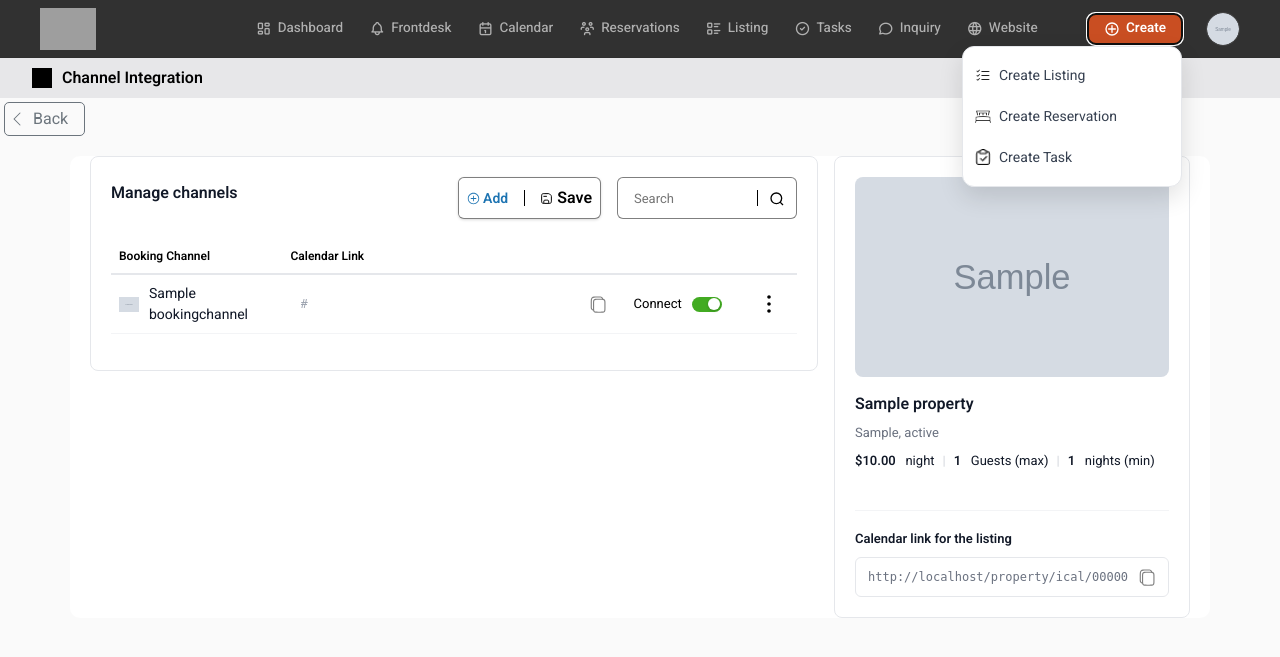
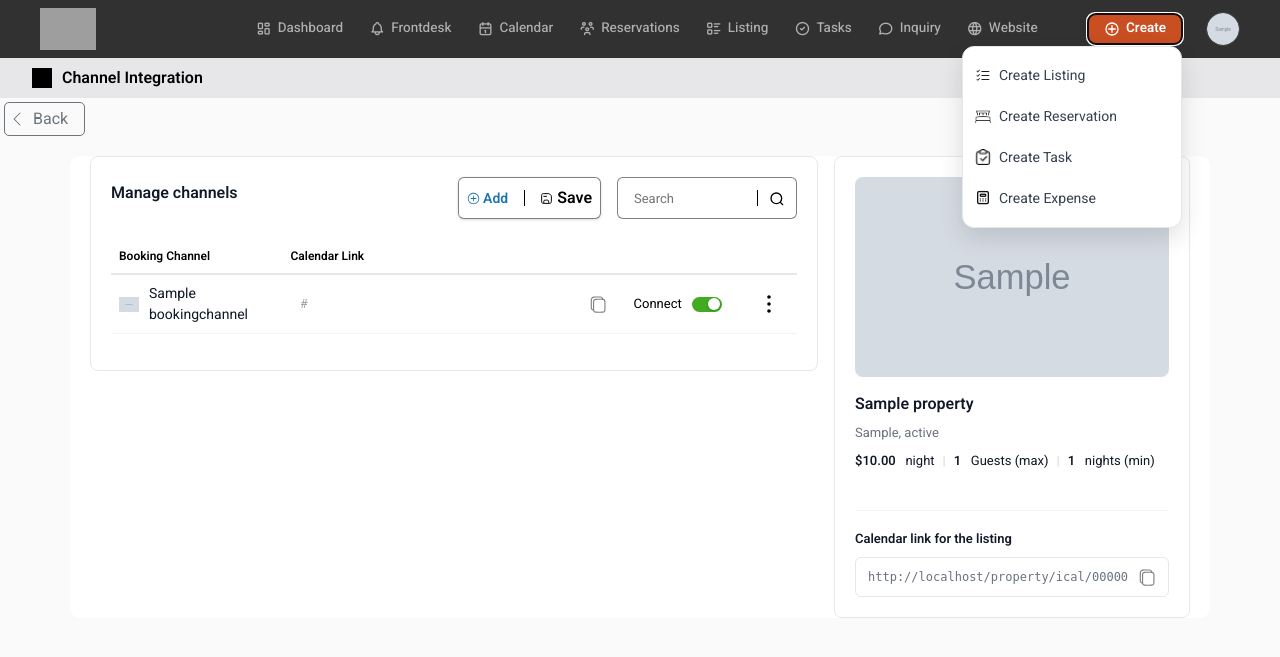
Before and after one commit to favhostadmin/favhost, a Django app: page /manage/00000000-0000-0000-0000-000000000001/ in a window 1280 px wide, after a click on "Create". Shown: the top 657 px of the page. Run offline with Django 5.2, Linux system fonts and the light colour scheme; a user stored in the database is signed in; tables that the repository leaves empty hold one stand-in row (values such as "Sample post"); grey boxes marked "Sample" are stand-in pictures; parts of the project's set-up code (start-up, migrations or seed data) failed here and were passed over; some libraries are stand-ins or nearby versions; grey boxes are pictures that could not be loaded.

Commit message:
feat: implement accounting module with expense management and dashboard reporting tools

```diff
--- a/bookaid/context_processors.py
+++ b/bookaid/context_processors.py
@@ -1,4 +1,5 @@
-from booking.models import Enquiry
+from booking.models import Enquiry, Expense
+from property.models import Property
 from django.db.models import Q
 from accounts.utils import get_visible_user_ids
 from accounts.models import CoHost
@@ -9,10 +10,15 @@ def enquiry_counts(request):
     Add enquiry counts and co-host flag to template context for all views.
     `is_cohost` is True when the logged-in user was created as a co-host by
     another host, so templates can hide host-only sections (e.g. Profile page).
+
+    Also exposes the data needed by the header's global "Add Expense" modal
+    (`expense_categories`, `expense_listings`) so an expense can be added from
+    any page — including for co-hosts, who cannot open the Accounting page.
     """
     if request.user.is_authenticated:
+        visible_ids = get_visible_user_ids(request.user)
         new_enquiry_count = Enquiry.objects.filter(
-            property__created_by__in=get_visible_user_ids(request.user),
+            property__created_by__in=visible_ids,
             is_archive=False,
             is_booked=False,
         ).count()
@@ -20,5 +26,9 @@ def enquiry_counts(request):
         return {
             'new_enquiry_count': new_enquiry_count,
             'is_cohost': is_cohost,
+            'expense_categories': [c[0] for c in Expense.CATEGORY_CHOICES],
+            'expense_listings': Property.objects.filter(
+                created_by__in=visible_ids
+            ).only('id', 'title'),
         }
     return {'new_enquiry_count': 0, 'is_cohost': False}
--- a/bookaid/views.py
+++ b/bookaid/views.py
@@ -1986,12 +1986,24 @@ def _cohost_blocked(request):
     return None
 
 
+def _redirect_after_add_expense(request):
+    """Return the user to the right place after adding an expense.
+
+    Co-hosts add expenses from the shared modal in the header (they cannot open
+    /accounting/), so they go back to the page they came from. Hosts return to
+    the Accounting page (preserving the year), exactly as before.
+    """
+    if CoHost.objects.filter(co_host=request.user).exists():
+        referer = request.META.get('HTTP_REFERER')
+        return redirect(referer) if referer else redirect('dashboard')
+    return _redirect_to_accounting(request)
+
+
 @login_required
 @require_POST
 def add_expense(request):
-    blocked = _cohost_blocked(request)
-    if blocked:
-        return blocked
+    # Note: co-hosts ARE allowed to add expenses (but not to view the
+    # Accounting/Revenue pages, which are guarded separately).
     user_ids = get_visible_user_ids(request.user)
     category = request.POST.get('category') or 'Other expenses'
     date_str = request.POST.get('date')
@@ -2000,13 +2012,13 @@ def add_expense(request):
 
     if not date_str:
         messages.error(request, 'Please provide a date for the expense.')
-        return _redirect_to_accounting(request)
+        return _redirect_after_add_expense(request)
 
     try:
         amount_usd = _parse_expense_amount_to_usd(request, request.POST.get('amount'))
     except Exception:
         messages.error(request, 'Please enter a valid amount.')
-        return _redirect_to_accounting(request)
+        return _redirect_after_add_expense(request)
 
     prop = None
     if property_id:
@@ -2022,7 +2034,7 @@ def add_expense(request):
         attachment=request.FILES.get('attachment'),
     )
     messages.success(request, 'Expense added successfully.')
-    return _redirect_to_accounting(request)
+    return _redirect_after_add_expense(request)
 
 
 @login_required
--- /dev/null
+++ b/templates/frontend/accounting/_add_expense_modal.html
@@ -0,0 +1,140 @@
+{% load static %}
+{% comment %}
+  Shared "Add Expense" modal — the SAME form used on the Accounting page.
+  Included on the Accounting page (for hosts) and globally in the header
+  (for co-hosts, who cannot open the Accounting page but may still add
+  expenses). Styles are self-contained so it renders identically anywhere.
+{% endcomment %}
+<style>
+  #accAddModal .acc-form-group {
+    margin-bottom: 14px;
+  }
+
+  #accAddModal .acc-form-group label {
+    display: block;
+    font-size: 13px;
+    font-weight: 500;
+    color: #374151;
+    margin-bottom: 6px;
+  }
+
+  #accAddModal .acc-form-group input,
+  #accAddModal .acc-form-group select,
+  #accAddModal .acc-form-group textarea {
+    width: 100%;
+    padding: 9px 12px;
+    border: 1px solid #d1d5db;
+    border-radius: 6px;
+    font-size: 14px;
+    color: #111827;
+    font-family: inherit;
+    background: #fff;
+  }
+
+  #accAddModal .acc-form-group input:focus,
+  #accAddModal .acc-form-group select:focus,
+  #accAddModal .acc-form-group textarea:focus {
+    outline: 2px solid #EB5310;
+    outline-offset: -1px;
+    border-color: transparent;
+  }
+
+  #accAddModal .acc-amount-field {
+    position: relative;
+  }
+
+  #accAddModal .acc-amount-field .acc-cur-symbol {
+    position: absolute;
+    left: 12px;
+    top: 50%;
+    transform: translateY(-50%);
+    color: #6b7280;
+    font-size: 14px;
+    pointer-events: none;
+  }
+
+  #accAddModal .acc-amount-field input {
+    padding-left: 28px;
+  }
+
+  #accAddModal .acc-modal-footer {
+    display: flex;
+    justify-content: flex-end;
+    gap: 10px;
+  }
+
+  #accAddModal .acc-btn-cancel {
+    background: #f3f4f6;
+    color: #374151;
+    border: none;
+    padding: 9px 16px;
+    border-radius: 6px;
+    font-weight: 500;
+  }
+
+  #accAddModal .acc-btn-primary {
+    background: #EB5310;
+    color: #fff;
+    border: none;
+    padding: 9px 16px;
+    border-radius: 6px;
+    font-weight: 600;
+  }
+
+  #accAddModal .acc-btn-primary:hover {
+    background: #d4480d;
+  }
+</style>
+
+<div class="modal fade" id="accAddModal" tabindex="-1" aria-hidden="true">
+  <div class="modal-dialog modal-dialog-centered">
+    <div class="modal-content">
+      <form method="post" action="{% url 'accounting-expense-add' %}" enctype="multipart/form-data">
+        {% csrf_token %}
+        <input type="hidden" name="year" value="{{ selected_year }}">
+        <div class="modal-header">
+          <h5 class="modal-title">Add Expense</h5>
+          <button type="button" class="btn-close" data-bs-dismiss="modal" aria-label="Close"></button>
+        </div>
+        <div class="modal-body">
+          <div class="acc-form-group">
+            <label>Category</label>
+            <select name="category" required>
+              {% for cat in expense_categories %}<option value="{{ cat }}">{{ cat }}</option>{% endfor %}
+            </select>
+          </div>
+          <div class="acc-form-group">
+            <label>Amount</label>
+            <div class="acc-amount-field">
+              <span class="acc-cur-symbol">{{ currency_symbol|default:'$' }}</span>
+              <input type="number" name="amount" step="0.01" min="0" placeholder="0.00" required>
+            </div>
+          </div>
+          <div class="acc-form-group">
+            <label>Date</label>
+            <input type="date" name="date" required>
+          </div>
+          <div class="acc-form-group">
+            <label>Listing (optional)</label>
+            <select name="property">
+              <option value="">— Business-wide —</option>
+              {% for l in expense_listings %}<option value="{{ l.id }}">{{ l.title }}</option>{% endfor %}
+            </select>
+          </div>
+          <div class="acc-form-group">
+            <label>Note (optional)</label>
+            <textarea name="note" rows="2" placeholder="Add a note…"></textarea>
+          </div>
+          <div class="acc-form-group">
+            <label>Attachment (optional)</label>
+            <input type="file" name="attachment">
+          </div>
+        </div>
+        <div class="modal-footer acc-modal-footer">
+          <button type="button" class="acc-btn-cancel" data-bs-dismiss="modal">Cancel</button>
+          <button type="submit" class="acc-btn-primary">Save Expense</button>
+        </div>
+      </form>
+    </div>
+  </div>
+</div>
--- a/templates/frontend/base/header.html
+++ b/templates/frontend/base/header.html
@@ -809,6 +809,20 @@
                             <span>Create Task</span>
                         </a>
                     </li>
+                    <li>
+                        {% if is_cohost %}
+                        <a class="dropdown-item create-menu-item" href="javascript:void(0)"
+                            data-bs-toggle="modal" data-bs-target="#accAddModal">
+                            <i class="ti ti-calculator" style="font-size:16px;line-height:1;width:16px;color:#111;" aria-hidden="true"></i>
+                            <span>Create Expense</span>
+                        </a>
+                        {% else %}
+                        <a class="dropdown-item create-menu-item" href="{% url 'accounting' %}?add_expense=1">
+                            <i class="ti ti-calculator" style="font-size:16px;line-height:1;width:16px;color:#111;" aria-hidden="true"></i>
+                            <span>Create Expense</span>
+                        </a>
+                        {% endif %}
+                    </li>
                 </ul>
             </div>
 
@@ -1036,6 +1050,20 @@
                                 <span>Create Task</span>
                             </a>
                         </li>
+                        <li>
+                            {% if is_cohost %}
+                            <a class="dropdown-item create-menu-item" href="javascript:void(0)"
+                                data-bs-toggle="modal" data-bs-target="#accAddModal">
+                                <i class="ti ti-calculator" style="font-size:16px;line-height:1;width:16px;color:#111;" aria-hidden="true"></i>
+                                <span>Create Expense</span>
+                            </a>
+                            {% else %}
+                            <a class="dropdown-item create-menu-item" href="{% url 'accounting' %}?add_expense=1">
+                                <i class="ti ti-calculator" style="font-size:16px;line-height:1;width:16px;color:#111;" aria-hidden="true"></i>
+                                <span>Create Expense</span>
+                            </a>
+                            {% endif %}
+                        </li>
                     </ul>
                 </div>
 
@@ -1138,6 +1166,13 @@
         </div>
     </div>
 </div>
+
+<!-- Add Expense modal for co-hosts (same shared form as the Accounting page).
+     Hosts open it on the Accounting page itself, so it's only rendered here
+     for co-hosts, who cannot access that page. -->
+{% if is_cohost %}
+{% include 'frontend/accounting/_add_expense_modal.html' %}
+{% endif %}
 
 
 <script>
```
Also changed, not shown: templates/frontend/accounting/accounting.html (+16 -53 lines).
